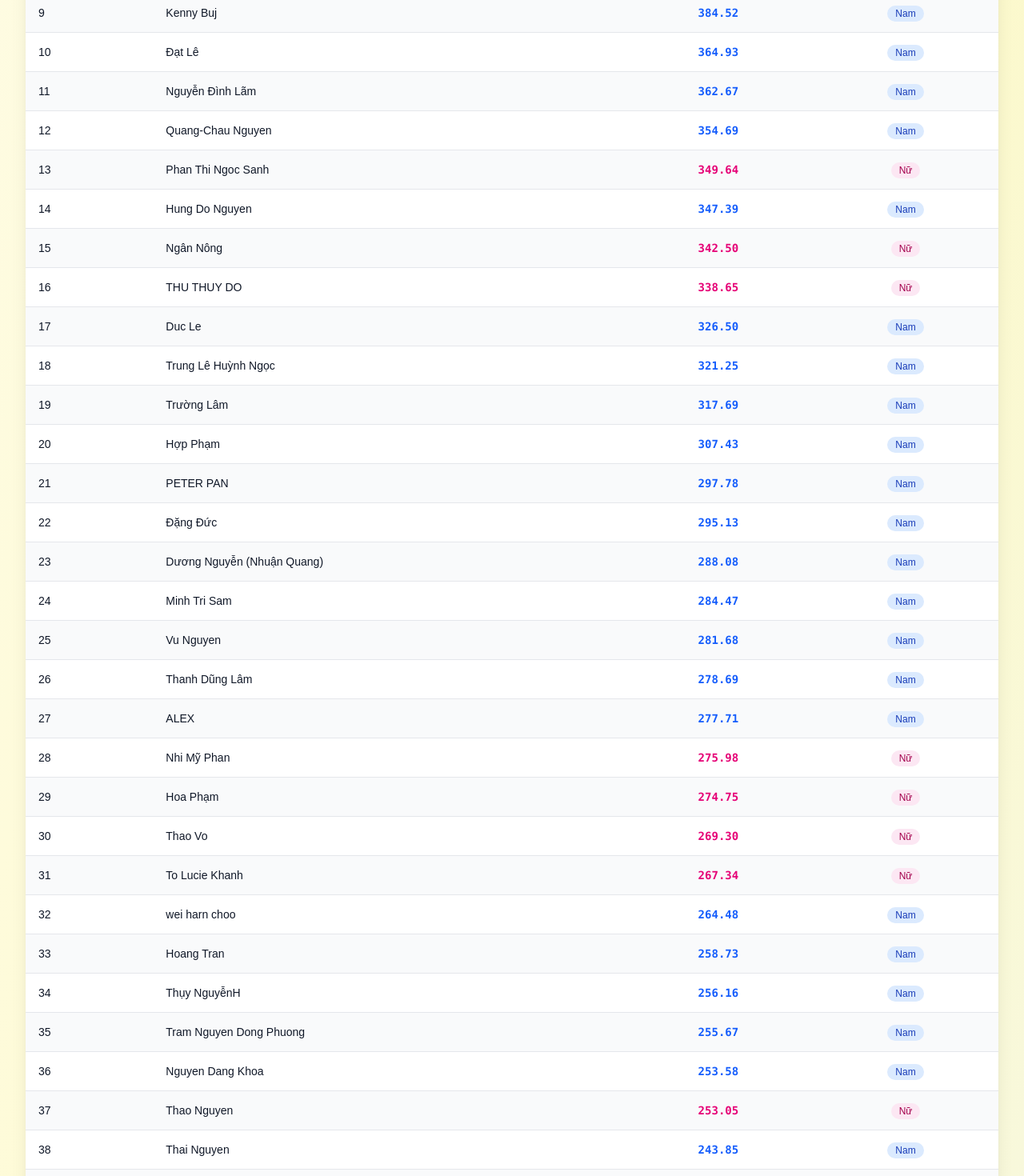
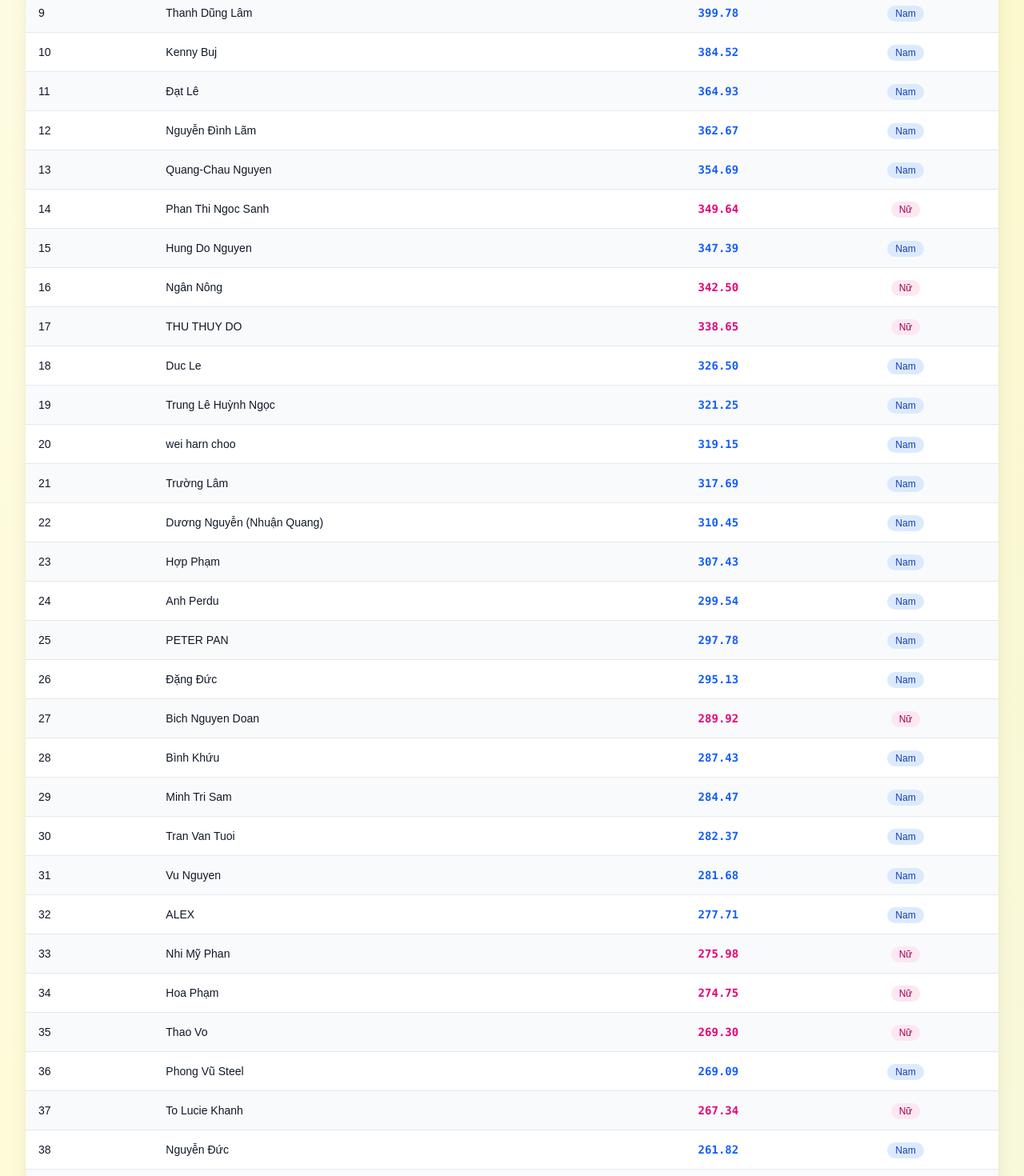
Before and after one commit to ldcduc/PMHR-hall-of-fame, a Next.js app: page /lop-2025 in a window 1280 px wide. Shown: the part 1280-2750 px from the top of the page at 80% size. Built offline with nearby package versions, Linux system fonts and the light colour scheme.

Commit message:
Update Ranking

```diff
--- a/src/data/lop2025Runners.ts
+++ b/src/data/lop2025Runners.ts
@@ -19,99 +19,99 @@
   { stt: 6, name: "Như Đoàn Thái", distance: "475.31", gender: "Nữ", stravaUrl: "https://www.strava.com/athletes/110940248" },
   { stt: 7, name: "Đậu Danh", distance: "466.20", gender: "Nam", stravaUrl: "https://www.strava.com/athletes/50444350" },
   { stt: 8, name: "Tran Van Thiem", distance: "447.64", gender: "Nam", stravaUrl: "https://www.strava.com/athletes/114678604" },
-  { stt: 9, name: "Kenny Buj", distance: "384.52", gender: "Nam", stravaUrl: "https://www.strava.com/athletes/133584617" },
-  { stt: 10, name: "Đạt Lê", distance: "364.93", gender: "Nam", stravaUrl: "https://www.strava.com/athletes/103031084" },
-  { stt: 11, name: "Nguyễn Đình Lãm", distance: "362.67", gender: "Nam", stravaUrl: "https://www.strava.com/athletes/44950261" },
-  { stt: 12, name: "Quang-Chau Nguyen", distance: "354.69", gender: "Nam", stravaUrl: "https://www.strava.com/athletes/20235578" },
-  { stt: 13, name: "Phan Thi Ngoc Sanh", distance: "349.64", gender: "Nữ", stravaUrl: "https://www.strava.com/athletes/102302473" },
-  { stt: 14, name: "Hung Do Nguyen", distance: "347.39", gender: "Nam", stravaUrl: "https://www.strava.com/athletes/58339561" },
-  { stt: 15, name: "Ngân Nông", distance: "342.50", gender: "Nữ", stravaUrl: "https://www.strava.com/athletes/114337287" },
-  { stt: 16, name: "THU THUY DO", distance: "338.65", gender: "Nữ", stravaUrl: "https://www.strava.com/athletes/44392679" },
-  { stt: 17, name: "Duc Le", distance: "326.50", gender: "Nam", stravaUrl: "https://www.strava.com/athletes/105551690" },
-  { stt: 18, name: "Trung Lê Huỳnh Ngọc", distance: "321.25", gender: "Nam", stravaUrl: "https://www.strava.com/athletes/147527369" },
-  { stt: 19, name: "Trường Lâm", distance: "317.69", gender: "Nam", stravaUrl: "https://www.strava.com/athletes/107895133" },
-  { stt: 20, name: "Hợp Phạm", distance: "307.43", gender: "Nam", stravaUrl: "https://www.strava.com/athletes/63517681" },
-  { stt: 21, name: "PETER PAN", distance: "297.78", gender: "Nam", stravaUrl: "https://www.strava.com/athletes/120171466" },
-  { stt: 22, name: "Đặng Đức", distance: "295.13", gender: "Nam", stravaUrl: "https://www.strava.com/athletes/98655391" },
-  { stt: 23, name: "Dương Nguyễn (Nhuận Quang)", distance: "288.08", gender: "Nam", stravaUrl: "https://www.strava.com/athletes/133453642" },
-  { stt: 24, name: "Minh Tri Sam", distance: "284.47", gender: "Nam", stravaUrl: "https://www.strava.com/athletes/84065098" },
-  { stt: 25, name: "Vu Nguyen", distance: "281.68", gender: "Nam", stravaUrl: "https://www.strava.com/athletes/49909223" },
-  { stt: 26, name: "Thanh Dũng Lâm", distance: "278.69", gender: "Nam", stravaUrl: "https://www.strava.com/athletes/119092717" },
-  { stt: 27, name: "ALEX", distance: "277.71", gender: "Nam", stravaUrl: "https://www.strava.com/athletes/36221470" },
-  { stt: 28, name: "Nhi Mỹ Phan", distance: "275.98", gender: "Nữ", stravaUrl: "https://www.strava.com/athletes/60283006" },
-  { stt: 29, name: "Hoa Phạm", distance: "274.75", gender: "Nữ", stravaUrl: "https://www.strava.com/athletes/143951399" },
-  { stt: 30, name: "Thao Vo", distance: "269.30", gender: "Nữ", stravaUrl: "https://www.strava.com/athletes/26631932" },
-  { stt: 31, name: "To Lucie Khanh", distance: "267.34", gender: "Nữ", stravaUrl: "https://www.strava.com/athletes/141338762" },
-  { stt: 32, name: "wei harn choo", distance: "264.48", gender: "Nam", stravaUrl: "https://www.strava.com/athletes/151888371" },
-  { stt: 33, name: "Hoang Tran", distance: "258.73", gender: "Nam", stravaUrl: "https://www.strava.com/athletes/52200458" },
-  { stt: 34, name: "Thụy NguyễnH", distance: "256.16", gender: "Nam", stravaUrl: "https://www.strava.com/athletes/116858980" },
-  { stt: 35, name: "Tram Nguyen Dong Phuong", distance: "255.67", gender: "Nam", stravaUrl: "https://www.strava.com/athletes/28858627" },
-  { stt: 36, name: "Nguyen Dang Khoa", distance: "253.58", gender: "Nam", stravaUrl: "https://www.strava.com/athletes/164990988" },
-  { stt: 37, name: "Thao Nguyen", distance: "253.05", gender: "Nữ", stravaUrl: "https://www.strava.com/athletes/72493847" },
-  { stt: 38, name: "Thai Nguyen", distance: "243.85", gender: "Nam", stravaUrl: "https://www.strava.com/athletes/34875792" },
-  { stt: 39, name: "Tien Tran", distance: "242.49", gender: "Nữ", stravaUrl: "https://www.strava.com/athletes/117473335" },
-  { stt: 40, name: "Nhi Dop", distance: "240.78", gender: "Nữ", stravaUrl: "https://www.strava.com/athletes/153037085" },
-  { stt: 41, name: "Khánh Nguyễn Sơn Kim", distance: "239.28", gender: "Nam", stravaUrl: "https://www.strava.com/athletes/145234017" },
-  { stt: 42, name: "Anh Perdu", distance: "239.23", gender: "Nam", stravaUrl: "https://www.strava.com/athletes/52423815" },
-  { stt: 43, name: "CAO LAN", distance: "238.27", gender: "Nam", stravaUrl: "https://www.strava.com/athletes/152066739" },
-  { stt: 44, name: "Trung .nc_00003", distance: "236.22", gender: "Nam", stravaUrl: "https://www.strava.com/athletes/66492671" },
-  { stt: 45, name: "Robert Nguyễn", distance: "235.95", gender: "Nam", stravaUrl: "https://www.strava.com/athletes/39222022" },
-  { stt: 46, name: "Nguyen Ngu", distance: "235.89", gender: "Nam", stravaUrl: "https://www.strava.com/athletes/113571450" },
-  { stt: 47, name: "Ân Võ Thiện", distance: "235.79", gender: "Nam", stravaUrl: "https://www.strava.com/athletes/65474333" },
-  { stt: 48, name: "Le Manh Hung", distance: "234.03", gender: "Nam", stravaUrl: "https://www.strava.com/athletes/37128977" },
-  { stt: 49, name: "Ngọc Đoàn", distance: "234.01", gender: "Nam", stravaUrl: "https://www.strava.com/athletes/121864496" },
-  { stt: 50, name: "Cuong [UPS Italy]", distance: "234.00", gender: "Nam", stravaUrl: "https://www.strava.com/athletes/78612508" },
-  { stt: 51, name: "Thư Thư", distance: "233.51", gender: "Nữ", stravaUrl: "https://www.strava.com/athletes/139884534" },
-  { stt: 52, name: "Chau Nguyen", distance: "232.91", gender: "Nam", stravaUrl: "https://www.strava.com/athletes/83553025" },
-  { stt: 53, name: "Bình Khứu", distance: "232.28", gender: "Nam", stravaUrl: "https://www.strava.com/athletes/123361982" },
-  { stt: 54, name: "Chú Pé Bán Khô", distance: "232.26", gender: "Nam", stravaUrl: "https://www.strava.com/athletes/23496542" },
-  { stt: 55, name: "Mai nhật Hoà", distance: "231.91", gender: "Nam", stravaUrl: "https://www.strava.com/athletes/73680619" },
-  { stt: 56, name: "Thuan Than", distance: "231.65", gender: "Nam", stravaUrl: "https://www.strava.com/athletes/115094912" },
-  { stt: 57, name: "Tran Van Tuoi", distance: "231.31", gender: "Nam", stravaUrl: "https://www.strava.com/athletes/65135475" },
-  { stt: 58, name: "Bich Nguyen Doan", distance: "230.12", gender: "Nữ", stravaUrl: "https://www.strava.com/athletes/86474722" },
-  { stt: 59, name: "Minh Sunrise", distance: "229.95", gender: "Nam", stravaUrl: "https://www.strava.com/athletes/71482379" },
-  { stt: 60, name: "Le Tuan Duong", distance: "229.17", gender: "Nam", stravaUrl: "https://www.strava.com/athletes/114677553" },
-  { stt: 61, name: "Hoàng Văn Vũ", distance: "229.06", gender: "Nam", stravaUrl: "https://www.strava.com/athletes/152141632" },
-  { stt: 62, name: "Nga Hà", distance: "227.48", gender: "Nữ", stravaUrl: "https://www.strava.com/athletes/146452677" },
-  { stt: 63, name: "Nhon Le", distance: "225.28", gender: "Nam", stravaUrl: "https://www.strava.com/athletes/14531569" },
-  { stt: 64, name: "Raul luu (PMER)", distance: "224.40", gender: "Nam", stravaUrl: "https://www.strava.com/athletes/74022873" },
-  { stt: 65, name: "Sarah Ho", distance: "223.18", gender: "Nữ", stravaUrl: "https://www.strava.com/athletes/69659705" },
-  { stt: 66, name: "TH. Hương_g", distance: "221.73", gender: "Nữ", stravaUrl: "https://www.strava.com/athletes/153357702" },
-  { stt: 67, name: "Tan Bui", distance: "219.00", gender: "Nam", stravaUrl: "https://www.strava.com/athletes/82706969" },
-  { stt: 68, name: "Sang Nguyen", distance: "218.44", gender: "Nam", stravaUrl: "https://www.strava.com/athletes/32012600" },
-  { stt: 69, name: "Ashutosh Mohapatra", distance: "217.85", gender: "Nam", stravaUrl: "https://www.strava.com/athletes/101257128" },
-  { stt: 70, name: "Mattsyan Nguyen", distance: "217.78", gender: "Nam", stravaUrl: "https://www.strava.com/athletes/74325676" },
-  { stt: 71, name: "Mai Hoang Nam", distance: "217.74", gender: "Nam", stravaUrl: "https://www.strava.com/athletes/40077774" },
-  { stt: 72, name: "Lâm Nguyễn", distance: "216.62", gender: "Nam", stravaUrl: "https://www.strava.com/athletes/55320616" },
-  { stt: 73, name: "diem lam", distance: "216.05", gender: "Nữ", stravaUrl: "https://www.strava.com/athletes/43665056" },
-  { stt: 74, name: "Uyên Le", distance: "214.71", gender: "Nữ", stravaUrl: "https://www.strava.com/athletes/132073496" },
-  { stt: 75, name: "Hằng Trần Thị", distance: "213.63", gender: "Nữ", stravaUrl: "https://www.strava.com/athletes/110755759" },
-  { stt: 76, name: "QUỲNH LẠI", distance: "213.12", gender: "Nữ", stravaUrl: "https://www.strava.com/athletes/165198371" },
-  { stt: 77, name: "Phong Vũ Steel", distance: "212.38", gender: "Nam", stravaUrl: "https://www.strava.com/athletes/96420301" },
-  { stt: 78, name: "Nguyễn Đức", distance: "211.78", gender: "Nam", stravaUrl: "https://www.strava.com/athletes/137028444" },
-  { stt: 79, name: "Tran Minh Phuong", distance: "211.39", gender: "Nữ", stravaUrl: "https://www.strava.com/athletes/48710692" },
-  { stt: 80, name: "PHI ĐANG", distance: "209.48", gender: "Nam", stravaUrl: "https://www.strava.com/athletes/101244889" },
-  { stt: 81, name: "Nhat Anh Nguyen", distance: "209.11", gender: "Nam", stravaUrl: "https://www.strava.com/athletes/33446590" },
-  { stt: 82, name: "Hieu Nguyen", distance: "207.96", gender: "Nam", stravaUrl: "https://www.strava.com/athletes/73510851" },
-  { stt: 83, name: "Nguyễn Chánh Thi", distance: "207.89", gender: "Nam", stravaUrl: "https://www.strava.com/athletes/40450493" },
-  { stt: 84, name: "Tran Bang", distance: "207.25", gender: "Nam", stravaUrl: "https://www.strava.com/athletes/42913534" },
-  { stt: 85, name: "Tu Do", distance: "207.20", gender: "Nam", stravaUrl: "https://www.strava.com/athletes/174228115" },
-  { stt: 86, name: "Tran Mai", distance: "206.84", gender: "Nữ", stravaUrl: "https://www.strava.com/athletes/36322926" },
-  { stt: 87, name: "nghia tonduy", distance: "206.34", gender: "Nam", stravaUrl: "https://www.strava.com/athletes/83592069" },
-  { stt: 88, name: "Lê Nguyễn", distance: "204.85", gender: "Nam", stravaUrl: "https://www.strava.com/athletes/22696937" },
-  { stt: 89, name: "Anh Tran", distance: "204.12", gender: "Nữ", stravaUrl: "https://www.strava.com/athletes/100298769" },
-  { stt: 90, name: "Do Thi Hai Trang", distance: "197.69", gender: "Nữ", stravaUrl: "https://www.strava.com/athletes/103249864" },
-  { stt: 91, name: "Robert Hồ Mậu Lực", distance: "196.55", gender: "Nam", stravaUrl: "https://www.strava.com/athletes/108547436" },
-  { stt: 92, name: "Ha Ngoc Mi", distance: "195.22", gender: "Nữ", stravaUrl: "https://www.strava.com/athletes/115253035" },
-  { stt: 93, name: "Thao Do", distance: "193.18", gender: "Nữ", stravaUrl: "https://www.strava.com/athletes/40428342" },
-  { stt: 94, name: "Duy Hoang Vo", distance: "190.55", gender: "Nam", stravaUrl: "https://www.strava.com/athletes/72271846" },
-  { stt: 95, name: "Luong Van Hai", distance: "190.00", gender: "Nam", stravaUrl: "https://www.strava.com/athletes/103504357" },
-  { stt: 96, name: "Jennifer Trần", distance: "185.42", gender: "Nữ", stravaUrl: "https://www.strava.com/athletes/156777823" },
-  { stt: 97, name: "Cat Nguyen", distance: "184.97", gender: "Nam", stravaUrl: "https://www.strava.com/athletes/52200049" },
-  { stt: 98, name: "Huỳnh Xuân Việt", distance: "184.92", gender: "Nam", stravaUrl: "https://www.strava.com/athletes/10219228" },
-  { stt: 99, name: "Vân Phạm", distance: "184.41", gender: "Nữ", stravaUrl: "https://www.strava.com/athletes/113794102" },
-  { stt: 100, name: "Giang Minh", distance: "181.67", gender: "Nam", stravaUrl: "https://www.strava.com/athletes/80591898" },
-  { stt: 101, name: "Nam Nguyen", distance: "181.29", gender: "Nam", stravaUrl: "https://www.strava.com/athletes/20451895" },
+  { stt: 9, name: "Thanh Dũng Lâm", distance: "399.78", gender: "Nam", stravaUrl: "https://www.strava.com/athletes/119092717" },
+  { stt: 10, name: "Kenny Buj", distance: "384.52", gender: "Nam", stravaUrl: "https://www.strava.com/athletes/133584617" },
+  { stt: 11, name: "Đạt Lê", distance: "364.93", gender: "Nam", stravaUrl: "https://www.strava.com/athletes/103031084" },
+  { stt: 12, name: "Nguyễn Đình Lãm", distance: "362.67", gender: "Nam", stravaUrl: "https://www.strava.com/athletes/44950261" },
+  { stt: 13, name: "Quang-Chau Nguyen", distance: "354.69", gender: "Nam", stravaUrl: "https://www.strava.com/athletes/20235578" },
+  { stt: 14, name: "Phan Thi Ngoc Sanh", distance: "349.64", gender: "Nữ", stravaUrl: "https://www.strava.com/athletes/102302473" },
+  { stt: 15, name: "Hung Do Nguyen", distance: "347.39", gender: "Nam", stravaUrl: "https://www.strava.com/athletes/58339561" },
+  { stt: 16, name: "Ngân Nông", distance: "342.50", gender: "Nữ", stravaUrl: "https://www.strava.com/athletes/114337287" },
+  { stt: 17, name: "THU THUY DO", distance: "338.65", gender: "Nữ", stravaUrl: "https://www.strava.com/athletes/44392679" },
+  { stt: 18, name: "Duc Le", distance: "326.50", gender: "Nam", stravaUrl: "https://www.strava.com/athletes/105551690" },
+  { stt: 19, name: "Trung Lê Huỳnh Ngọc", distance: "321.25", gender: "Nam", stravaUrl: "https://www.strava.com/athletes/147527369" },
+  { stt: 20, name: "wei harn choo", distance: "319.15", gender: "Nam", stravaUrl: "https://www.strava.com/athletes/151888371" },
+  { stt: 21, name: "Trường Lâm", distance: "317.69", gender: "Nam", stravaUrl: "https://www.strava.com/athletes/107895133" },
+  { stt: 22, name: "Dương Nguyễn (Nhuận Quang)", distance: "310.45", gender: "Nam", stravaUrl: "https://www.strava.com/athletes/133453642" },
+  { stt: 23, name: "Hợp Phạm", distance: "307.43", gender: "Nam", stravaUrl: "https://www.strava.com/athletes/63517681" },
+  { stt: 24, name: "Anh Perdu", distance: "299.54", gender: "Nam", stravaUrl: "https://www.strava.com/athletes/52423815" },
+  { stt: 25, name: "PETER PAN", distance: "297.78", gender: "Nam", stravaUrl: "https://www.strava.com/athletes/120171466" },
+  { stt: 26, name: "Đặng Đức", distance: "295.13", gender: "Nam", stravaUrl: "https://www.strava.com/athletes/98655391" },
+  { stt: 27, name: "Bich Nguyen Doan", distance: "289.92", gender: "Nữ", stravaUrl: "https://www.strava.com/athletes/86474722" },
+  { stt: 28, name: "Bình Khứu", distance: "287.43", gender: "Nam", stravaUrl: "https://www.strava.com/athletes/123361982" },
+  { stt: 29, name: "Minh Tri Sam", distance: "284.47", gender: "Nam", stravaUrl: "https://www.strava.com/athletes/84065098" },
+  { stt: 30, name: "Tran Van Tuoi", distance: "282.37", gender: "Nam", stravaUrl: "https://www.strava.com/athletes/65135475" },
+  { stt: 31, name: "Vu Nguyen", distance: "281.68", gender: "Nam", stravaUrl: "https://www.strava.com/athletes/49909223" },
+  { stt: 32, name: "ALEX", distance: "277.71", gender: "Nam", stravaUrl: "https://www.strava.com/athletes/36221470" },
+  { stt: 33, name: "Nhi Mỹ Phan", distance: "275.98", gender: "Nữ", stravaUrl: "https://www.strava.com/athletes/60283006" },
+  { stt: 34, name: "Hoa Phạm", distance: "274.75", gender: "Nữ", stravaUrl: "https://www.strava.com/athletes/143951399" },
+  { stt: 35, name: "Thao Vo", distance: "269.30", gender: "Nữ", stravaUrl: "https://www.strava.com/athletes/26631932" },
+  { stt: 36, name: "Phong Vũ Steel", distance: "269.09", gender: "Nam", stravaUrl: "https://www.strava.com/athletes/96420301" },
+  { stt: 37, name: "To Lucie Khanh", distance: "267.34", gender: "Nữ", stravaUrl: "https://www.strava.com/athletes/141338762" },
+  { stt: 38, name: "Nguyễn Đức", distance: "261.82", gender: "Nam", stravaUrl: "https://www.strava.com/athletes/137028444" },
+  { stt: 39, name: "diem lam", distance: "259.50", gender: "Nữ", stravaUrl: "https://www.strava.com/athletes/43665056" },
+  { stt: 40, name: "Hoang Tran", distance: "258.73", gender: "Nam", stravaUrl: "https://www.strava.com/athletes/52200458" },
+  { stt: 41, name: "Thụy NguyễnH", distance: "256.16", gender: "Nữ", stravaUrl: "https://www.strava.com/athletes/116858980" },
+  { stt: 42, name: "Tram Nguyen Dong Phuong", distance: "255.67", gender: "Nam", stravaUrl: "https://www.strava.com/athletes/28858627" },
+  { stt: 43, name: "Nguyen Dang Khoa", distance: "253.58", gender: "Nam", stravaUrl: "https://www.strava.com/athletes/164990988" },
+  { stt: 44, name: "Thao Nguyen", distance: "253.05", gender: "Nữ", stravaUrl: "https://www.strava.com/athletes/72493847" },
+  { stt: 45, name: "Tú Lê Minh", distance: "248.42", gender: "Nam", stravaUrl: "https://www.strava.com/athletes/118111657" },
+  { stt: 46, name: "Thai Nguyen", distance: "243.85", gender: "Nam", stravaUrl: "https://www.strava.com/athletes/34875792" },
+  { stt: 47, name: "Tien Tran", distance: "242.49", gender: "Nữ", stravaUrl: "https://www.strava.com/athletes/117473335" },
+  { stt: 48, name: "Nhi Dop", distance: "240.78", gender: "Nữ", stravaUrl: "https://www.strava.com/athletes/153037085" },
+  { stt: 49, name: "Khánh Nguyễn Sơn Kim", distance: "239.28", gender: "Nam", stravaUrl: "https://www.strava.com/athletes/145234017" },
+  { stt: 50, name: "CAO LAN", distance: "238.27", gender: "Nam", stravaUrl: "https://www.strava.com/athletes/152066739" },
+  { stt: 51, name: "Trung .nc_00003", distance: "236.22", gender: "Nam", stravaUrl: "https://www.strava.com/athletes/66492671" },
+  { stt: 52, name: "Robert Nguyễn", distance: "235.95", gender: "Nam", stravaUrl: "https://www.strava.com/athletes/39222022" },
+  { stt: 53, name: "Nguyen Ngu", distance: "235.89", gender: "Nam", stravaUrl: "https://www.strava.com/athletes/113571450" },
+  { stt: 54, name: "Ân Võ Thiện", distance: "235.79", gender: "Nam", stravaUrl: "https://www.strava.com/athletes/65474333" },
+  { stt: 55, name: "Le Manh Hung", distance: "234.03", gender: "Nam", stravaUrl: "https://www.strava.com/athletes/37128977" },
+  { stt: 56, name: "Ngọc Đoàn", distance: "234.01", gender: "Nam", stravaUrl: "https://www.strava.com/athletes/121864496" },
+  { stt: 57, name: "Cuong [UPS Italy]", distance: "234.00", gender: "Nam", stravaUrl: "https://www.strava.com/athletes/78612508" },
+  { stt: 58, name: "Thư Thư", distance: "233.51", gender: "Nữ", stravaUrl: "https://www.strava.com/athletes/139884534" },
+  { stt: 59, name: "Chau Nguyen", distance: "232.91", gender: "Nam", stravaUrl: "https://www.strava.com/athletes/83553025" },
+  { stt: 60, name: "Chú Pé Bán Khô", distance: "232.26", gender: "Nam", stravaUrl: "https://www.strava.com/athletes/23496542" },
+  { stt: 61, name: "Mai nhật Hoà", distance: "231.91", gender: "Nam", stravaUrl: "https://www.strava.com/athletes/73680619" },
+  { stt: 62, name: "Thuan Than", distance: "231.65", gender: "Nam", stravaUrl: "https://www.strava.com/athletes/115094912" },
+  { stt: 63, name: "Minh Sunrise", distance: "229.95", gender: "Nam", stravaUrl: "https://www.strava.com/athletes/71482379" },
+  { stt: 64, name: "Le Tuan Duong", distance: "229.17", gender: "Nam", stravaUrl: "https://www.strava.com/athletes/114677553" },
+  { stt: 65, name: "Hoàng Văn Vũ", distance: "229.06", gender: "Nam", stravaUrl: "https://www.strava.com/athletes/152141632" },
+  { stt: 66, name: "Nga Hà", distance: "227.48", gender: "Nữ", stravaUrl: "https://www.strava.com/athletes/146452677" },
+  { stt: 67, name: "Nhon Le", distance: "225.28", gender: "Nam", stravaUrl: "https://www.strava.com/athletes/14531569" },
+  { stt: 68, name: "Raul luu (PMER)", distance: "224.40", gender: "Nam", stravaUrl: "https://www.strava.com/athletes/74022873" },
+  { stt: 69, name: "Sarah Ho", distance: "223.18", gender: "Nữ", stravaUrl: "https://www.strava.com/athletes/69659705" },
+  { stt: 70, name: "TH. Hương_g", distance: "221.73", gender: "Nữ", stravaUrl: "https://www.strava.com/athletes/153357702" },
+  { stt: 71, name: "Tan Bui", distance: "219.00", gender: "Nam", stravaUrl: "https://www.strava.com/athletes/82706969" },
+  { stt: 72, name: "Sang Nguyen", distance: "218.44", gender: "Nam", stravaUrl: "https://www.strava.com/athletes/32012600" },
+  { stt: 73, name: "Ashutosh Mohapatra", distance: "217.85", gender: "Nam", stravaUrl: "https://www.strava.com/athletes/101257128" },
+  { stt: 74, name: "Mattsyan Nguyen", distance: "217.78", gender: "Nam", stravaUrl: "https://www.strava.com/athletes/74325676" },
+  { stt: 75, name: "Mai Hoang Nam", distance: "217.74", gender: "Nam", stravaUrl: "https://www.strava.com/athletes/40077774" },
+  { stt: 76, name: "Giang Minh", distance: "216.89", gender: "Nam", stravaUrl: "https://www.strava.com/athletes/80591898" },
+  { stt: 77, name: "Lâm Nguyễn", distance: "216.62", gender: "Nam", stravaUrl: "https://www.strava.com/athletes/55320616" },
+  { stt: 78, name: "Uyên Le", distance: "214.71", gender: "Nữ", stravaUrl: "https://www.strava.com/athletes/132073496" },
+  { stt: 79, name: "Hằng Trần Thị", distance: "213.63", gender: "Nữ", stravaUrl: "https://www.strava.com/athletes/110755759" },
+  { stt: 80, name: "QUỲNH LẠI", distance: "213.12", gender: "Nữ", stravaUrl: "https://www.strava.com/athletes/165198371" },
+  { stt: 81, name: "Tran Minh Phuong", distance: "211.39", gender: "Nữ", stravaUrl: "https://www.strava.com/athletes/48710692" },
+  { stt: 82, name: "PHI ĐANG", distance: "209.48", gender: "Nam", stravaUrl: "https://www.strava.com/athletes/101244889" },
+  { stt: 83, name: "Nhat Anh Nguyen", distance: "209.11", gender: "Nam", stravaUrl: "https://www.strava.com/athletes/33446590" },
+  { stt: 84, name: "Hieu Nguyen", distance: "207.96", gender: "Nam", stravaUrl: "https://www.strava.com/athletes/73510851" },
+  { stt: 85, name: "Nguyễn Chánh Thi", distance: "207.89", gender: "Nam", stravaUrl: "https://www.strava.com/athletes/40450493" },
+  { stt: 86, name: "Tran Bang", distance: "207.25", gender: "Nam", stravaUrl: "https://www.strava.com/athletes/42913534" },
+  { stt: 87, name: "Tu Do", distance: "207.20", gender: "Nam", stravaUrl: "https://www.strava.com/athletes/174228115" },
+  { stt: 88, name: "Tran Mai", distance: "206.84", gender: "Nữ", stravaUrl: "https://www.strava.com/athletes/36322926" },
+  { stt: 89, name: "nghia tonduy", distance: "206.34", gender: "Nam", stravaUrl: "https://www.strava.com/athletes/83592069" },
+  { stt: 90, name: "Lê Nguyễn", distance: "204.85", gender: "Nam", stravaUrl: "https://www.strava.com/athletes/22696937" },
+  { stt: 91, name: "Anh Tran", distance: "204.12", gender: "Nữ", stravaUrl: "https://www.strava.com/athletes/100298769" },
+  { stt: 92, name: "Nam Nguyen", distance: "198.87", gender: "Nam", stravaUrl: "https://www.strava.com/athletes/20451895" },
+  { stt: 93, name: "Do Thi Hai Trang", distance: "197.69", gender: "Nữ", stravaUrl: "https://www.strava.com/athletes/103249864" },
+  { stt: 94, name: "Robert Hồ Mậu Lực", distance: "196.55", gender: "Nam", stravaUrl: "https://www.strava.com/athletes/108547436" },
+  { stt: 95, name: "Ha Ngoc Mi", distance: "195.22", gender: "Nữ", stravaUrl: "https://www.strava.com/athletes/115253035" },
+  { stt: 96, name: "Thao Do", distance: "193.18", gender: "Nữ", stravaUrl: "https://www.strava.com/athletes/40428342" },
+  { stt: 97, name: "Duy Hoang Vo", distance: "190.55", gender: "Nam", stravaUrl: "https://www.strava.com/athletes/72271846" },
+  { stt: 98, name: "Luong Van Hai", distance: "190.00", gender: "Nam", stravaUrl: "https://www.strava.com/athletes/103504357" },
+  { stt: 99, name: "Jennifer Trần", distance: "185.42", gender: "Nữ", stravaUrl: "https://www.strava.com/athletes/156777823" },
+  { stt: 100, name: "Cat Nguyen", distance: "184.97", gender: "Nam", stravaUrl: "https://www.strava.com/athletes/52200049" },
+  { stt: 101, name: "Huỳnh Xuân Việt", distance: "184.92", gender: "Nam", stravaUrl: "https://www.strava.com/athletes/10219228" },
 ];
 
 // Helper functions for statistics
```
